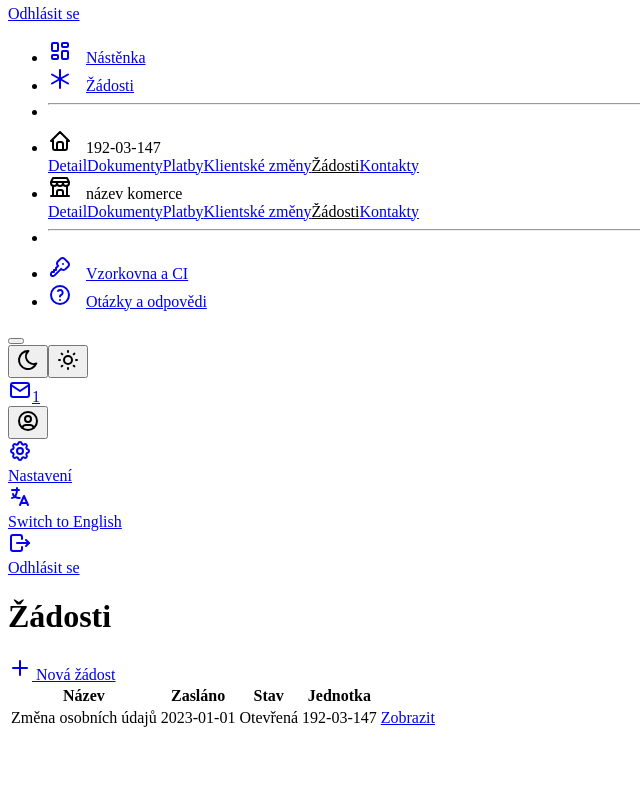
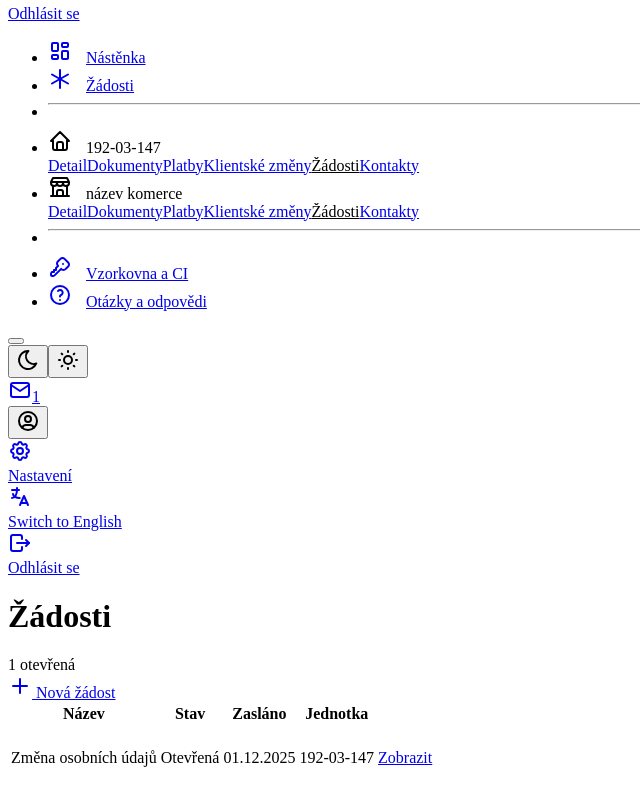
Before and after one commit to TomVitha/ois-vue, a Vue app: page /zadosti in a window 1280 px wide. Shown: the part 708-1508 px from the top of the page, without its empty margins (0-640 px from the left). Before the commit the page ends 1446 px from the top, so only its background shows below. Built offline with nearby package versions, Linux system fonts and the light colour scheme.

Commit message:
Page template allow toolbar and extras; client info on Dashboard

```diff
--- a/src/components/PageTemplate.vue
+++ b/src/components/PageTemplate.vue
@@ -1,8 +1,13 @@
 <script setup lang="ts">
-  import Footer from '@/components/Footer.vue';
+  // import Footer from '@/components/Footer.vue';
+  import { useSlots } from 'vue';
+
+  const slots = useSlots();
+
   defineProps<{
     title: string
     pretitle?: string,
+    extra?: string
   }>()
 </script>
 
@@ -10,16 +15,25 @@
   <!-- BEGIN PAGE HEADER -->
   <div class="page-header">
     <div class="container-xl">
-      <div class="row g-2 align-items-center">
-        <div class="col">
+      <div class="row align-items-center">
+        <div class="col-auto">
           <hgroup>
             <p v-if="pretitle" class="page-pretitle m-0">{{ pretitle }}</p>
             <h1 class="page-title">{{ title }}</h1>
           </hgroup>
-          <!-- Page title actions -->
         </div>
+        <div v-if="slots.extra" class="col-auto mx-2">
+          <slot name="extra"></slot>
+        </div>
+        <!-- Page title actions -->
         <div class="col-auto ms-auto d-print-none">
           <slot name="actions"></slot>
+        </div>
+      </div>
+      <!-- Toolbar -->
+      <div v-if="slots.toolbar" class="row">
+        <div class="border-bottom py-3">
+          <slot name="toolbar"></slot>
         </div>
       </div>
     </div>
--- a/src/views/Home.vue
+++ b/src/views/Home.vue
@@ -19,19 +19,21 @@
       </div>
     </template> -->
 
-    <div class="row gx-5 gy-3">
+    <div class="row row-deck row-cards">
       <div class="col-xl-3">
-        <div class="card h-100">
+        <div class="card">
           <div class="card-body">
-            TODO: info o klientovi ?
+            <!-- TODO: info o klientovi ? -->
+            <div class="space-y-1 justify-content-center text-center">
+              <h3>Adam Novák</h3>
+              <div>+420721584630</div>
+              <div>novak@seznam.cz</div>
+              <div>Pryskyřicova 304/11, Praha 0, 100 00</div>
+            </div>
           </div>
         </div>
       </div>
       <div class="col">
-        <div class="row row-deck row-cards">
-
-          <!-- ? Setup block -->
-          <div class="col-12">
         <div class="card overflow-hidden">
           <div id="carousel-1" class="carousel slide" data-bs-interval="false">
             <div class="carousel-inner">
@@ -70,8 +72,6 @@
               <span class="carousel-control-next-icon" aria-hidden="true"></span>
               <span class="visually-hidden">Next</span>
             </a>
-              </div>
-            </div>
           </div>
         </div>
       </div>
--- a/src/views/Zadosti.vue
+++ b/src/views/Zadosti.vue
@@ -19,6 +19,10 @@
           Nová žádost
         </RouterLink>
       </div>
+    </template>
+
+    <template #extra>
+      <div class="text-secondary">1 otevřená</div>
     </template>
 
     <!-- * No requests alert -->
@@ -70,25 +74,25 @@
       <div class="col-12">
         <div class="card">
           <div class="table-responsive ">
-            <table class="table table-selectable card-table table-vcenter text-nowrap datatable table-mobile-sm">
+            <table class="table table-selectable card-table table-vcenter text-nowrap datatable table-mobile-md">
               <thead>
                 <tr>
-                  <th>Název</th>
+                  <th class="w-50">Název</th>
+                  <th>Stav</th>
                   <th>Zasláno</th>
-                  <th>Stav</th>
                   <th>Jednotka</th>
-                  <th></th>
+                  <th class="w-0"></th>
                 </tr>
               </thead>
               <tbody>
                 <tr>
                   <td data-label="Název">Změna osobních údajů</td>
-                  <td data-label="Zasláno">2023-01-01</td>
                   <td data-label="Stav">
                     <span class="status status-info">Otevřená</span>
                   </td>
+                  <td data-label="Zasláno">01.12.2025</td>
                   <td data-label="Jednotka">192-03-147</td>
-                  <td class="w-1" data-label="">
+                  <td data-label="">
                     <RouterLink to="#zadost-detail">
                       Zobrazit
                     </RouterLink>
@@ -100,14 +104,6 @@
         </div>
       </div>
 
-      <!-- WIP - Alt request design -->
-      <!-- <div class="col-md-6">
-        <div class="card">
-          <div class="card-body">
-            <h4 class="card-title">Změna osobních údajů</h4>
-          </div>
-        </div>
-      </div> -->
     </div>
 
   </PageTemplate>
@@ -115,4 +111,12 @@
 
 </template>
 
-<style scoped></style>
+<style scoped>
+  @media (min-width: 768px) {
+    tbody tr {
+      /* height on <tr> acts like min-height */
+      height: 4rem;
+    }
+  }
+
+</style>
```
Lines whose indentation alone changed are shown as unchanged.
